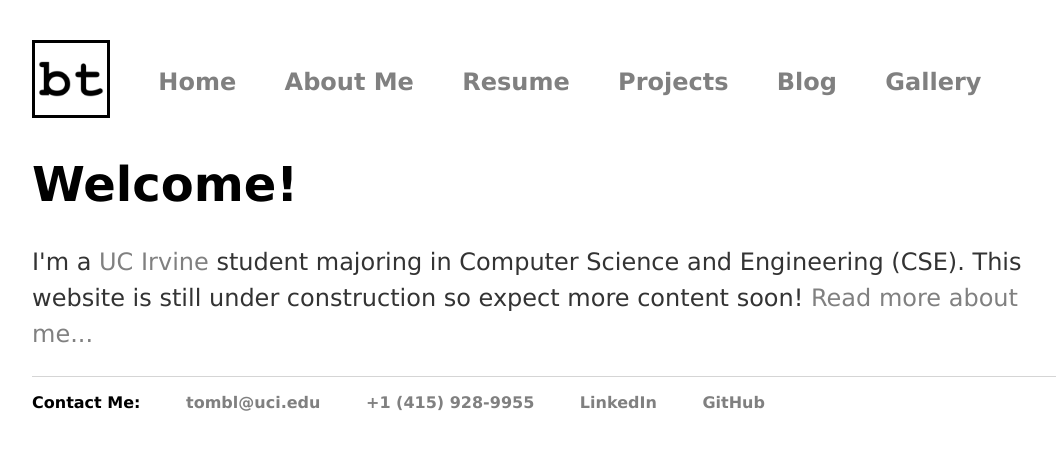
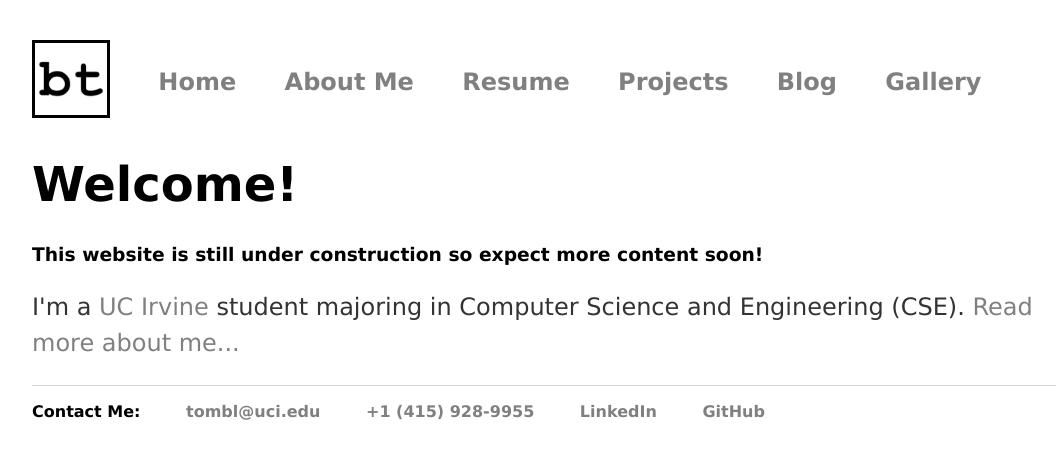
Before and after one commit to BTx123/BTx123.github.io, a Jekyll site: the page built from index.html, in a window 1280 px wide. Shown: the top 459 px of the page, without its empty margins (96-1158 px from the left). Built offline with Jekyll 4.4.1, drawn with Linux system fonts in a browser that asks for light colours; nearby versions of some CDN libraries.

Commit message:
Update home page WIP message

```diff
--- a/index.html
+++ b/index.html
@@ -5,7 +5,8 @@ title: Home | Brian Tom
 
 <div class="blurb">
     <h1>Welcome!</h1>
+    <h3>This website is still under construction so expect more content soon!</h3>
     <p>
-    	I'm a <a href="https://uci.edu/">UC Irvine</a> student majoring in Computer Science and Engineering (CSE). This website is still under construction so expect more content soon! <a href="/about">Read more about me...</a>
+    	I'm a <a href="https://uci.edu/">UC Irvine</a> student majoring in Computer Science and Engineering (CSE). <a href="/about">Read more about me...</a>
     </p>
 </div><!-- /.blurb -->
```
